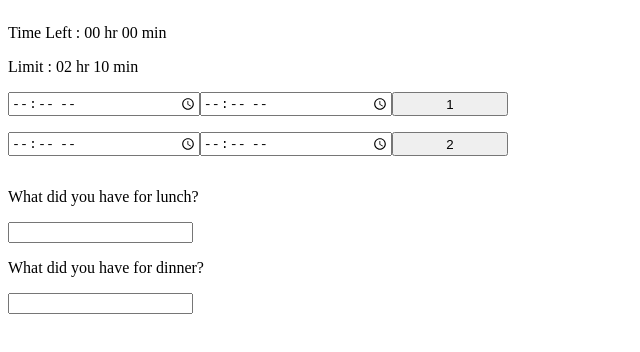
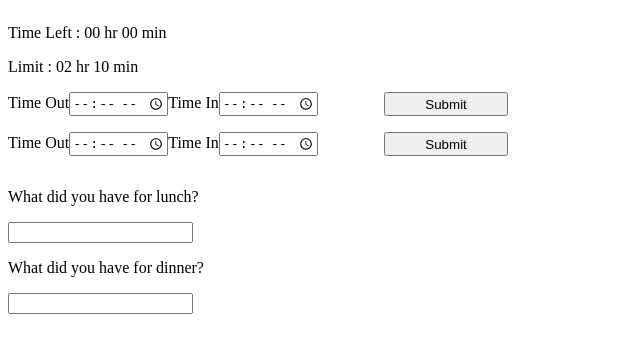
Before and after one commit to vickertan/Rest-Time, a React (Vite) app: page / in a window 1280 px wide. Shown: the top 352 px of the page, without its empty margins (0-640 px from the left). Built offline with nearby package versions, Linux system fonts and the light colour scheme.

Commit message:
Declare specific id on each element

```diff
--- a/src/TimeForm.jsx
+++ b/src/TimeForm.jsx
@@ -1,9 +1,17 @@
 const TimeForm = (props) => {
     return (
         <form>
-            <input className="time-out" type="time" required />
-            <input className="time-in" type="time" required />
-            <input className="time-submit" type="submit" value={props.id} />
+            <div className="time-div">
+                <label htmlFor={props.out}>Time Out</label>
+                <input id={props.out} type="time" required />
+                <label htmlFor={props.in}>Time In</label>
+                <input id={props.in} type="time" required />
+            </div>
+            <input
+                className="time-submit"
+                type="submit"
+                value={props.sequence}
+            />
         </form>
     );
 };
```
